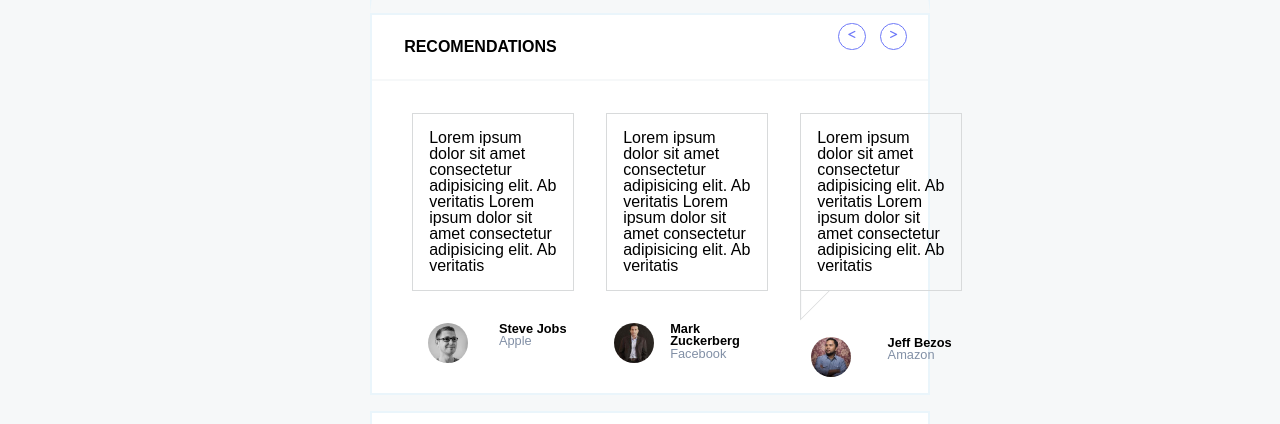
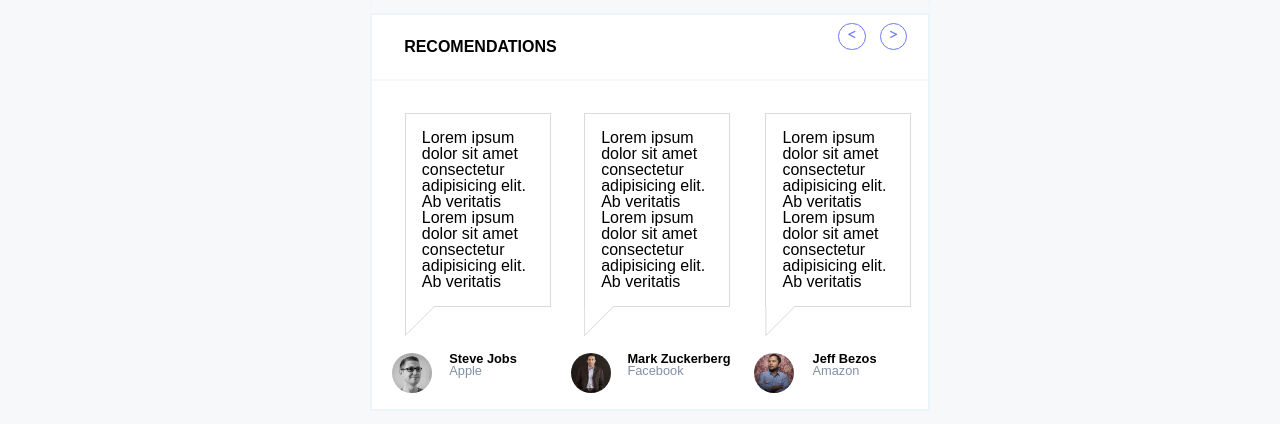
Before and after one commit to Rufaidat/linkedin-clone, a plain HTML site: page index.html in a window 1280 px wide. Shown: the part 1618-2042 px from the top of the page. Drawn offline with Linux system fonts and the light colour scheme.

Commit message:
linkedin clone

```diff
--- a/index.html
+++ b/index.html
@@ -219,6 +219,7 @@
                 veritatis Lorem ipsum dolor sit amet consectetur adipisicing
                 elit. Ab veritatis
               </div>
+              <div class="triangle"></div>
               <div class="flex">
                 <img src="img/avatar.jpg" alt="" />
                 <div class="text">
@@ -233,6 +234,7 @@
                 veritatis Lorem ipsum dolor sit amet consectetur adipisicing
                 elit. Ab veritatis
               </div>
+              <div class="triangle"></div>
               <div class="flex">
                 <img src="img/avatar2.jpg" alt="" />
                 <div class="text">
--- a/style.css
+++ b/style.css
@@ -55,7 +55,7 @@ header {
 }
 .main-nav a:hover,
 .icons i:hover {
-  transform: translateY(-5px);
+  transform: translateY(-2px);
 }
 .linkedin {
   grid-area: linkedin;
@@ -392,29 +392,18 @@ main /*.middle .flex .article*/ img {
   margin-bottom: 1rem;
 }
 .recomendation .flex .flex {
-  margin: 1rem 0;
+  margin: 1rem -0.8rem;
+  padding-right: 2.9rem;
 }
 .recomendation .flex .content {
   position: relative;
 }
 .recomendation .flex .content .border {
-  width: 8rem;
+  width: 7rem;
   padding: 1rem;
   border: 1px solid rgb(216, 218, 219);
   margin: 2rem 0;
   position: relative;
-  z-index: 1;
-  /* clip-path: polygon(0 0, 100% 0, 0% 100%); */
-  /* clip-path: polygon(50% 0, 100% 50%, 50% 100%, 0 50); */
-  /* clip-path: polygon(
-    0% 0%,
-    100% 0,
-    100% 75%,
-    75% 75%,
-    75% 100%,
-    50% 75%,
-    0% 75%
-  ); */
 }
 .recomendation .flex .content .triangle {
   height: 30px;
@@ -424,24 +413,25 @@ main /*.middle .flex .article*/ img {
   clip-path: polygon(0 0, 0% 100%, 100% 0%);
   position: relative;
 }
-.recomendation .flex .content .triangle:after {
+.recomendation .flex .content .border:after {
   content: "";
   position: absolute;
-  height: 28px;
-  width: 28px;
-  left: 1px;
-  /* top: 100%; */
-  border-top: transparent;
+  height: 29px;
+  width: 30px;
+  left: -0.1px;
+  border-top: 1px solid white;
+  bottom: -1.8rem;
+  z-index: 1;
   background-color: white;
   clip-path: polygon(0 0, 0% 100%, 100% 0%);
 }
 .recomendation .flex:not(:first-of-type) {
   justify-content: space-around;
 }
-.recomendation .flex:nth-child(2) {
-  margin-left: 0.5rem;
-}
-.recomendation .flex:nth-child(2) .content {
+/* .recomendation .flex:nth-child(2) {
+  margin-left: 2rem;
+} */
+.recomendation .flex:nth-child(2) .content:not(:last-of-type) {
   margin-left: 2rem;
 }
 .recomendation .flex:nth-child(2) .content:last-of-type {
@@ -526,8 +516,6 @@ main .three .float {
   display: flex;
   justify-content: space-around;
   margin-left: -2rem;
-  /* float: left;
-  margin-right: 3rem; */
 }
 main .three .float img {
   margin-left: 1rem;
@@ -538,9 +526,6 @@ main .three .float .text {
 main .three .influencer {
   margin-top: 3rem;
 }
-/* main .three .influencer .flex .fa-less-than {
-  margin-right: -5rem;
-} */
 main .three .influencer .flex i {
   margin-top: 6.5rem;
   padding: 0 2rem;
```
